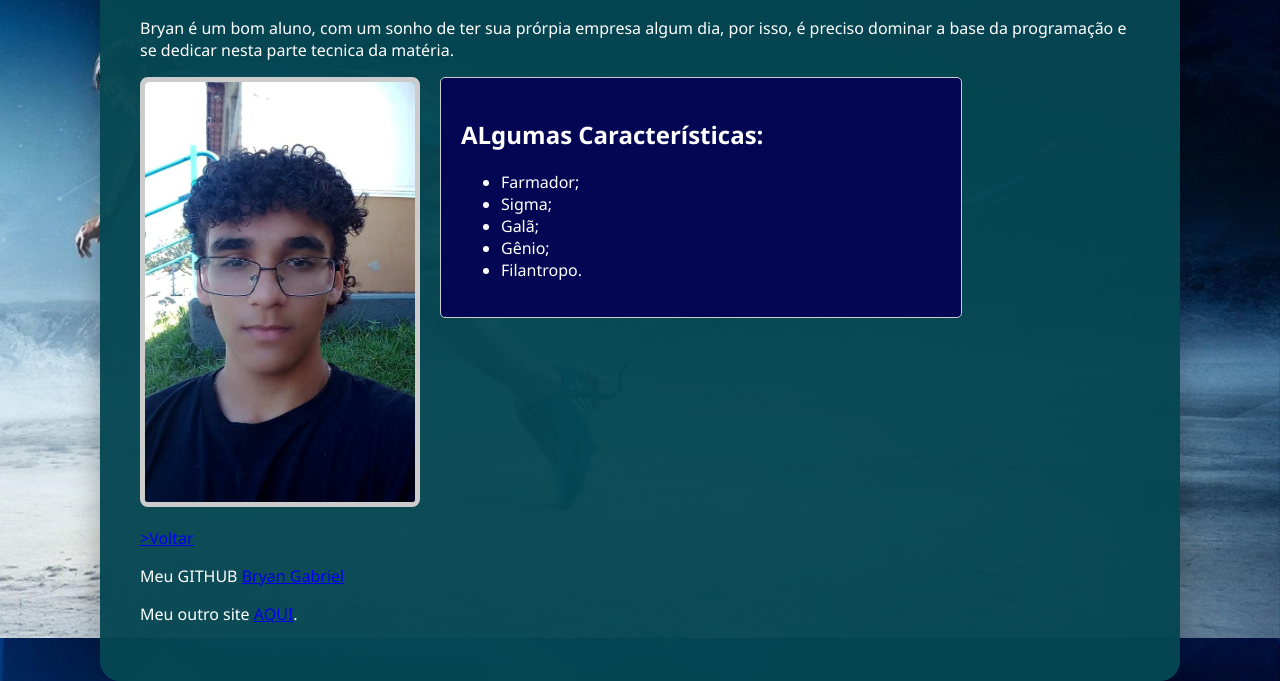
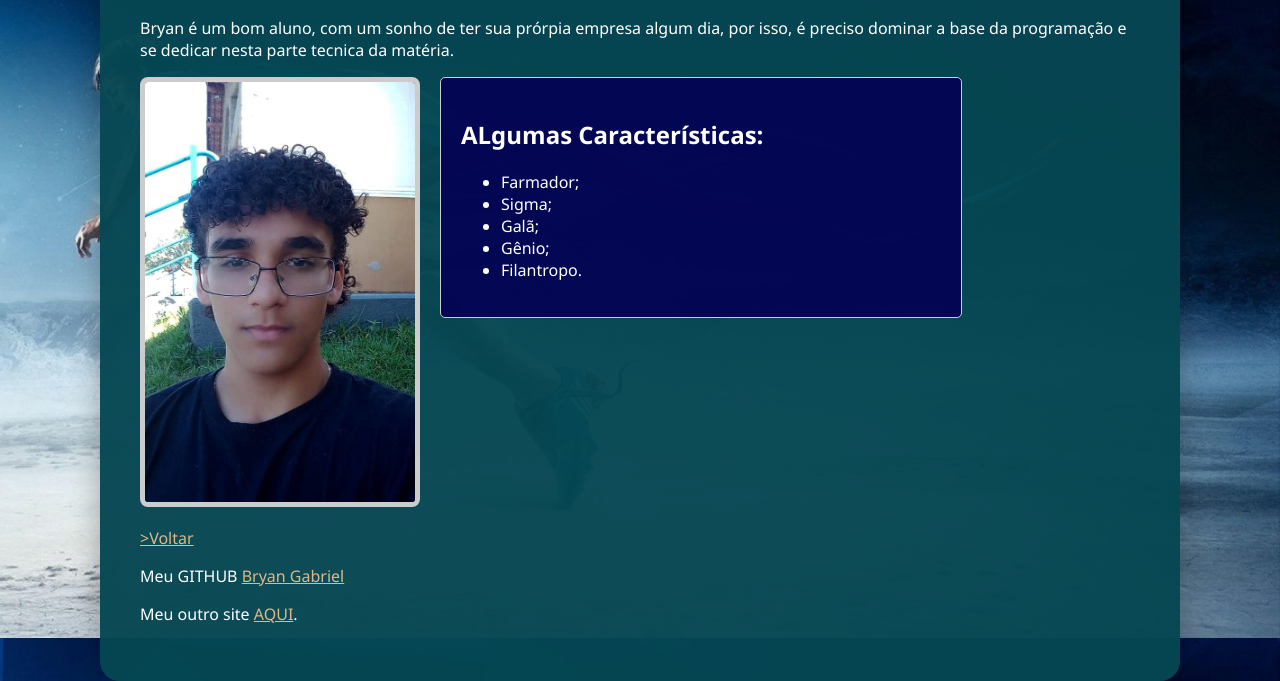
Before and after one commit to bryanreis777/Atividade-CSS, a plain HTML site: page Bryan.html in a window 1280 px wide. Shown: the part 162-843 px from the top of the page. Drawn offline with Linux system fonts and the light colour scheme.

Commit message:
Add files via upload

```diff
--- a/Bryan.html
+++ b/Bryan.html
@@ -27,10 +27,19 @@
         </ul>
 
 </div>
+
     <div style=" clear: both;"></div>
-   <a href="index.html">>Voltar</a>
+
+    <div class="links">
+
+        <a href="index.html">>Voltar</a>
+
   <p>Meu GITHUB <a href="https://github.com/bryanreis777">Bryan Gabriel</a></p>
+
   <p>Meu outro site <a href="https://bryanreis777.github.io/Trabalho-MobShigeo/">AQUI</a>.</p>
+
+</div>
+
 </div>
     </div>
 
--- a/estilo.css
+++ b/estilo.css
@@ -81,3 +81,8 @@ border: 2px solid lch(47.41% 55.27 147.27) ;
 padding: 10px;
 }
 }
+.links{
+  a{
+    color: burlywood;
+  }
+}
```
